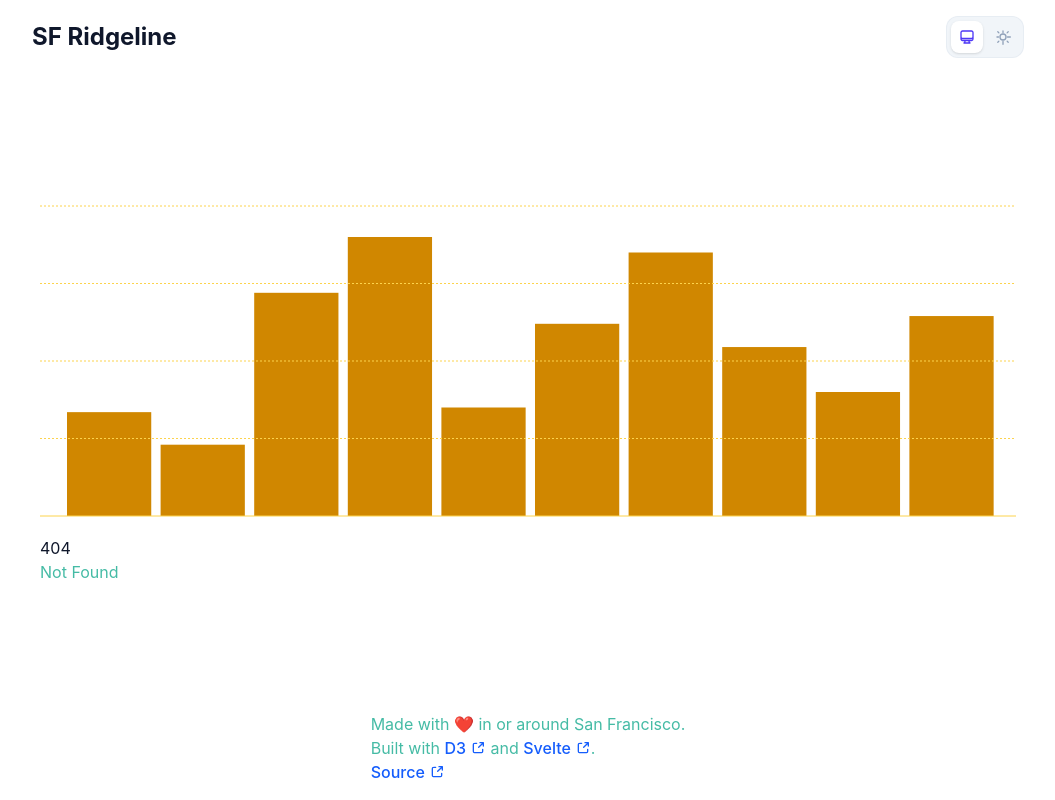
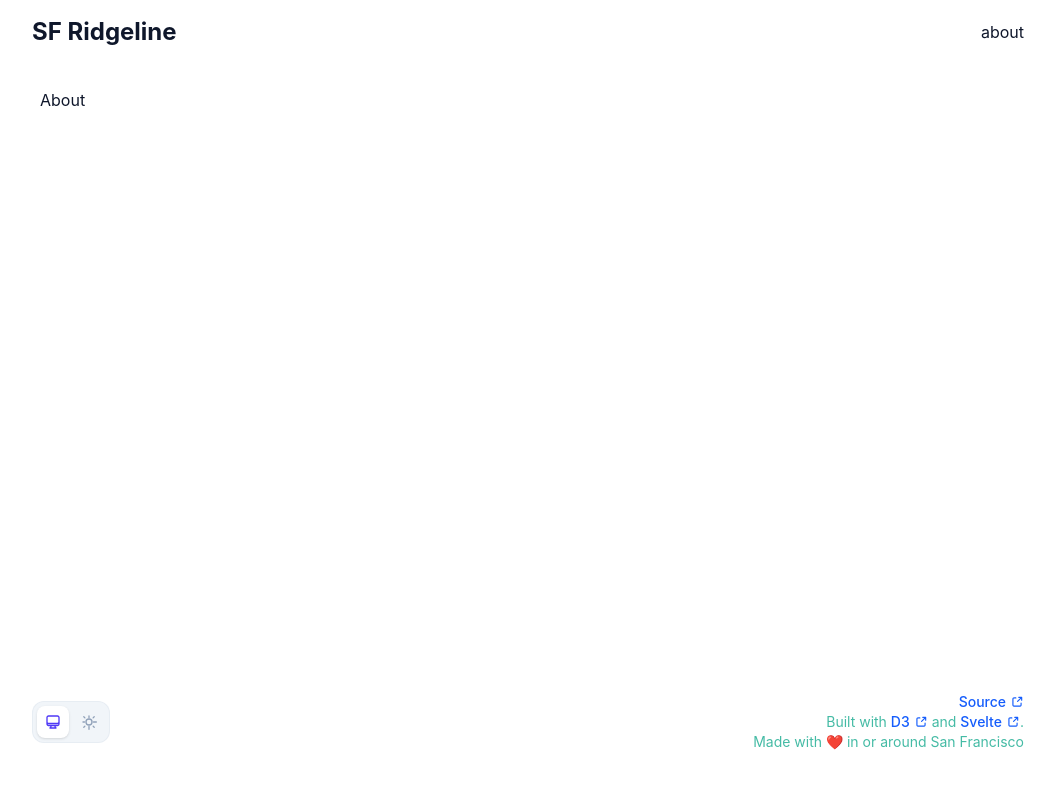
Before and after one commit to vlingenfelter/sf-ridgeline, a SvelteKit app: page /about in a window 1280 px wide. Before the commit this address had no page. Shown: the whole page, without its empty margins (112-1167 px from the left). Built offline with nearby package versions, Linux system fonts and the light colour scheme.

Commit message:
fix footer and centering

```diff
--- a/src/lib/components/Footer.svelte
+++ b/src/lib/components/Footer.svelte
@@ -1,5 +1,6 @@
 <script lang="ts">
   import ExternalLink from "./ExternalLink.svelte";
+  import ThemeToggle from "./ThemeToggle.svelte";
 
   const d3Link = {
     href: "https://d3js.org",
@@ -12,17 +13,24 @@
   };
 
   const sourceLink = {
-    href: "https://github.com/vlingenfelter/tidal-wave",
+    href: "https://github.com/vlingenfelter/sf-ridgeline",
     linkText: "Source",
   };
 </script>
 
-<footer class="p-4 flex flex-col justify-between items-center">
-  <p>
-    Made with ❤️ in or around San Francisco.
-    <br />
-    Built with <ExternalLink {...d3Link} /> and <ExternalLink {...svelteLink} />.
-    <br />
-    <ExternalLink {...sourceLink} />
-  </p>
+<footer class="p-4 flex flex-row justify-between items-center mb-8">
+    <ThemeToggle />
+    <div class="flex flex-col text-sm text-slate-500 dark:text-slate-400 justify-end text-right">
+        <p>
+            <ExternalLink {...sourceLink} />
+        </p>
+
+        <p>
+            Built with <ExternalLink {...d3Link} /> and <ExternalLink {...svelteLink} />.
+        </p>
+
+        <p>
+            Made with ❤️ in or around San Francisco
+        </p>
+    </div>
 </footer>
--- a/src/lib/components/Header.svelte
+++ b/src/lib/components/Header.svelte
@@ -5,8 +5,10 @@
 </script>
 
 <div class="bg-white text-slate-900 dark:bg-slate-900 dark:text-slate-100 transition-colors duration-200">
-	<header class="p-4 flex justify-between items-center">
-		<h1 class="text-2xl font-bold">SF Ridgeline</h1>
-		<ThemeToggle />
+	<header class="p-4 flex flex-row justify-between items-center">
+		<h1 class="text-2xl font-bold"><a href="/">SF Ridgeline</a></h1>
+		<nav>
+			<a href="/about">about</a>
+		</nav>
 	</header>
 </div>
--- a/src/routes/+layout.svelte
+++ b/src/routes/+layout.svelte
@@ -1,38 +1,3 @@
-<!-- <script lang="ts">
-	import './layout.css';
-	import favicon from '$lib/assets/favicon.svg';
-	import { Header, Footer } from '$lib';
-
-	let { children } = $props();
-
-	import { onMount } from 'svelte';
-	import { theme } from '$lib/theme';
-	import ThemeToggle from '$lib/components/ThemeToggle.svelte';
-
-	onMount(() => {
-		const mediaQuery = window.matchMedia('(prefers-color-scheme: dark)');
-
-		const handleSystemChange = (e: MediaQueryListEvent) => {
-			// Only auto-update if the user hasn't explicitly set a preference
-			if (!localStorage.getItem('theme')) {
-				theme.set(e.matches ? 'dark' : 'light');
-			}
-		};
-
-		// Listen for system preference switches
-		mediaQuery.addEventListener('change', handleSystemChange);
-
-		return () => {
-			mediaQuery.removeEventListener('change', handleSystemChange);
-		};
-	});
-
-</script>
-
-<svelte:head><link rel="icon" href={favicon} /></svelte:head>
-<Header />
-{@render children()}
-<Footer /> -->
 <!-- src/routes/+layout.svelte -->
 <script lang="ts">
 	import './layout.css';
@@ -58,9 +23,8 @@
 </script>
 <div class="min-h-screen flex flex-col justify-between max-w-screen-lg mx-auto">
 	<Header />
-	<main class="p-6">
-		<BarChart />
-		<div class="flex-grow">{@render children()}</div>
+	<main class="p-6 flex-grow">
+		{@render children()}
 	</main>
 	<Footer />
 </div>
--- a/src/routes/+page.svelte
+++ b/src/routes/+page.svelte
@@ -1,5 +1,12 @@
+<script lang="ts">
+  import { BarChart } from '$lib';
+
+</script>
+
 <h1>Welcome to SvelteKit</h1>
 
 <p>
     Visit <a href="https://svelte.dev/docs/kit">svelte.dev/docs/kit</a> to read the documentation
 </p>
+
+<BarChart />
--- /dev/null
+++ b/src/routes/about/+page.svelte
@@ -0,0 +1 @@
+<h1>About</h1>
```
